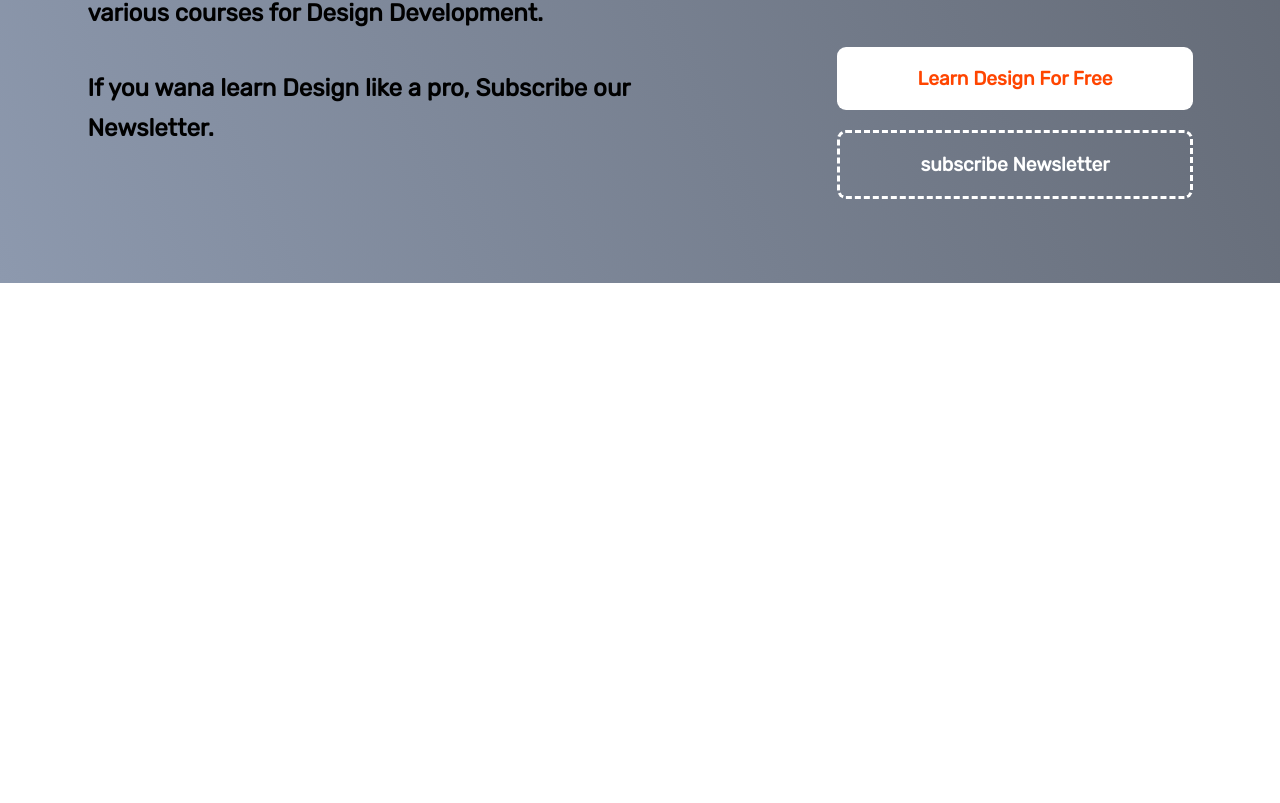
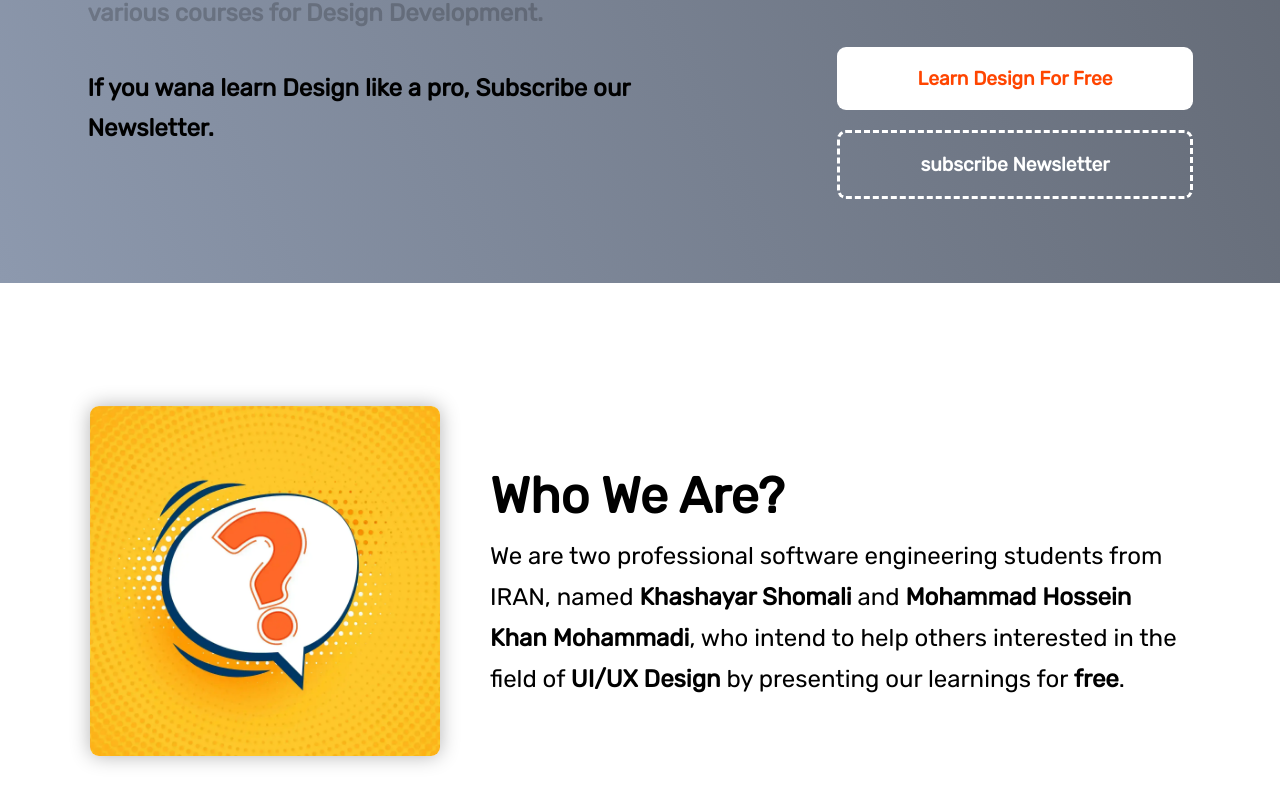
Before and after one commit to shomalikhashayar/uixwithme.com, a Vue app: page / in a window 1280 px wide. Shown: the part 407-1210 px from the top of the page. Before the commit the page ends 800 px from the top, so only its background shows below. Built offline with nearby package versions, Linux system fonts and the light colour scheme.

Commit message:
Create (Who We Are?) Section.

```diff
--- a/src/App.vue
+++ b/src/App.vue
@@ -3,7 +3,7 @@
   <div class="hero-section">
     <div class="hero-section-content">
       <h1>An excellent center for UI/UX Design Learning</h1>
-      <p>
+      <p id="second">
         UIXwithme is online learning platform that offers various courses for
         Design Development.
       </p>
@@ -21,6 +21,21 @@
       </div>
     </div>
   </div>
+  <div class="who-we-are-section">
+    <div class="image">
+      <img src="../src/assets/Question-Mark.webp" alt="Question?" />
+    </div>
+    <div class="content">
+      <h2>Who We Are?</h2>
+      <p>
+        We are two professional software engineering students from IRAN, named
+        <span>Khashayar Shomali</span> and
+        <span>Mohammad Hossein Khan Mohammadi</span>, who intend to help others
+        interested in the field of <span>UI/UX Design</span> by presenting our
+        learnings for <span>free</span>.
+      </p>
+    </div>
+  </div>
 </template>
 
 <script setup>
@@ -34,6 +49,7 @@ import Navbar from "./components/Navbar.vue";
   font-family: "Rubik", sans-serif;
 }
 
+/* Hero Section */
 .hero-section {
   height: 550px;
   background: rgb(2, 0, 36);
@@ -91,6 +107,10 @@ import Navbar from "./components/Navbar.vue";
   margin-bottom: 35px;
 }
 
+.hero-section-content #second {
+  opacity: 0.2;
+}
+
 .hero-section-image-buttons {
   display: flex;
   flex-direction: column;
@@ -128,4 +148,38 @@ import Navbar from "./components/Navbar.vue";
   text-decoration: none;
   color: white;
 }
+
+/* Who We Are? */
+
+.who-we-are-section {
+  height: 600px;
+  background-color: white;
+  display: flex;
+  justify-content: center;
+  align-items: center;
+  gap: 50px;
+  padding: 0 90px;
+}
+
+.who-we-are-section img {
+  width: 350px;
+  height: auto;
+  box-shadow: 0 0 20px 0 rgba(0, 0, 0, 0.3);
+  border-radius: 9px;
+}
+
+.content h2 {
+  font-size: 50px;
+  font-weight: bold;
+}
+
+.content p {
+  font-size: 24px;
+  margin-top: 10px;
+  line-height: 1.7em;
+}
+
+.content span {
+  font-weight: bold;
+}
 </style>
```
Also changed, not shown: src/assets/Question-Mark.webp (added).
